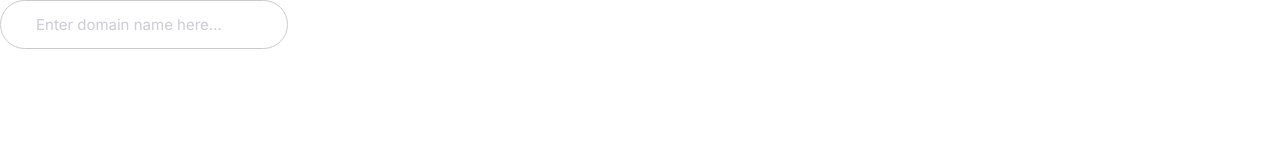
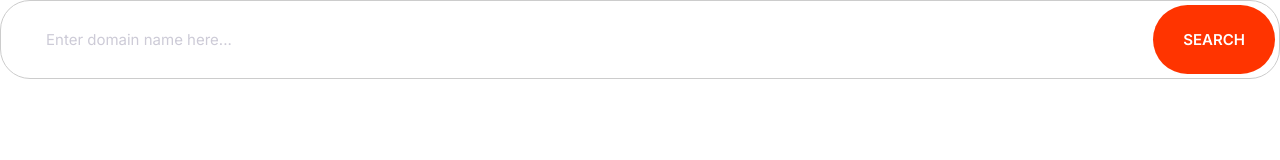
Before and after one commit to GauravGBorade/Ganesh_Tailors, a plain HTML site: page index.html in a window 1280 px wide. Drawn offline with Linux system fonts and the light colour scheme.

Commit message:
Define input-group component.

```diff
--- a/css/styles.css
+++ b/css/styles.css
@@ -4,6 +4,8 @@
   --color-accent: #ff3400;
   --color-headings: #1b0760;
   --color-body: #918ca4;
+  --color-border: #ccc;
+  --border-radius: 30px;
 }
 *,
 *::after,
@@ -236,8 +238,8 @@ a {
 /* Inputs */
 
 .input {
-  border-radius: 30px;
-  border: 1px solid #ccc;
+  border-radius: var(--border-radius);
+  border: 1px solid var(--color-border);
   color: var(--color-headings);
   font-size: 2rem;
   outline: 0;
@@ -248,6 +250,22 @@ a {
   color: #cdcbd7;
 }
 
+.input-group {
+  border: 1px solid var(--color-border);
+  border-radius: var(--border-radius);
+  display: flex;
+}
+
+.input-group .input {
+  border: 0;
+  flex-grow: 1;
+  margin: 1.5rem 1rem;
+}
+
+.input-group .btn {
+  margin: 4px;
+}
+
 @media screen and (min-width: 1024px) {
   .input {
     font-size: 1.5rem;
--- a/index.html
+++ b/index.html
@@ -15,6 +15,13 @@
     <link rel="stylesheet" href="css/styles.css" />
   </head>
   <body>
-    <input type="text" placeholder="Enter domain name here..." class="input" />
+    <div class="input-group">
+      <input
+        type="text"
+        placeholder="Enter domain name here..."
+        class="input"
+      />
+      <button class="btn btn--accent">Search</button>
+    </div>
   </body>
 </html>
```
Also changed, not shown: components/input-group.html (added, +4 -0 lines).
